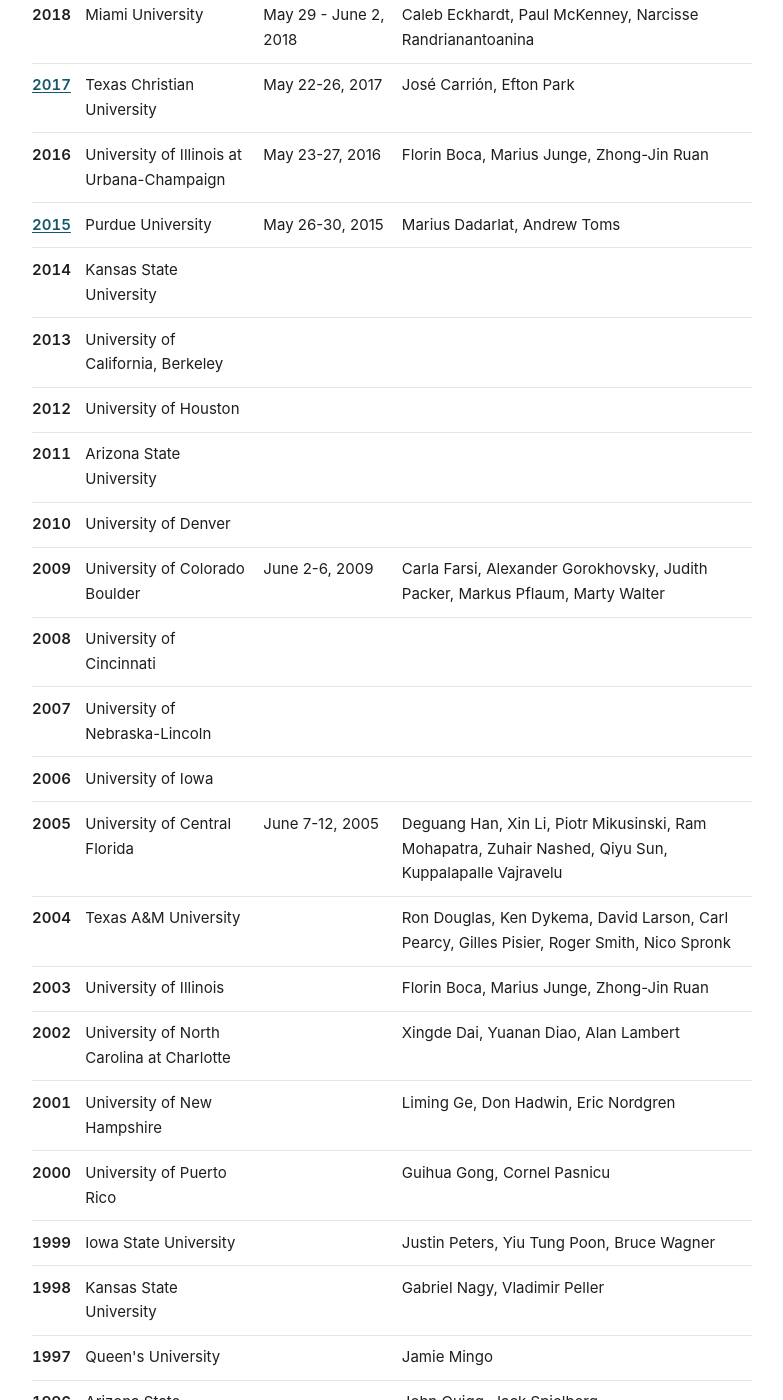
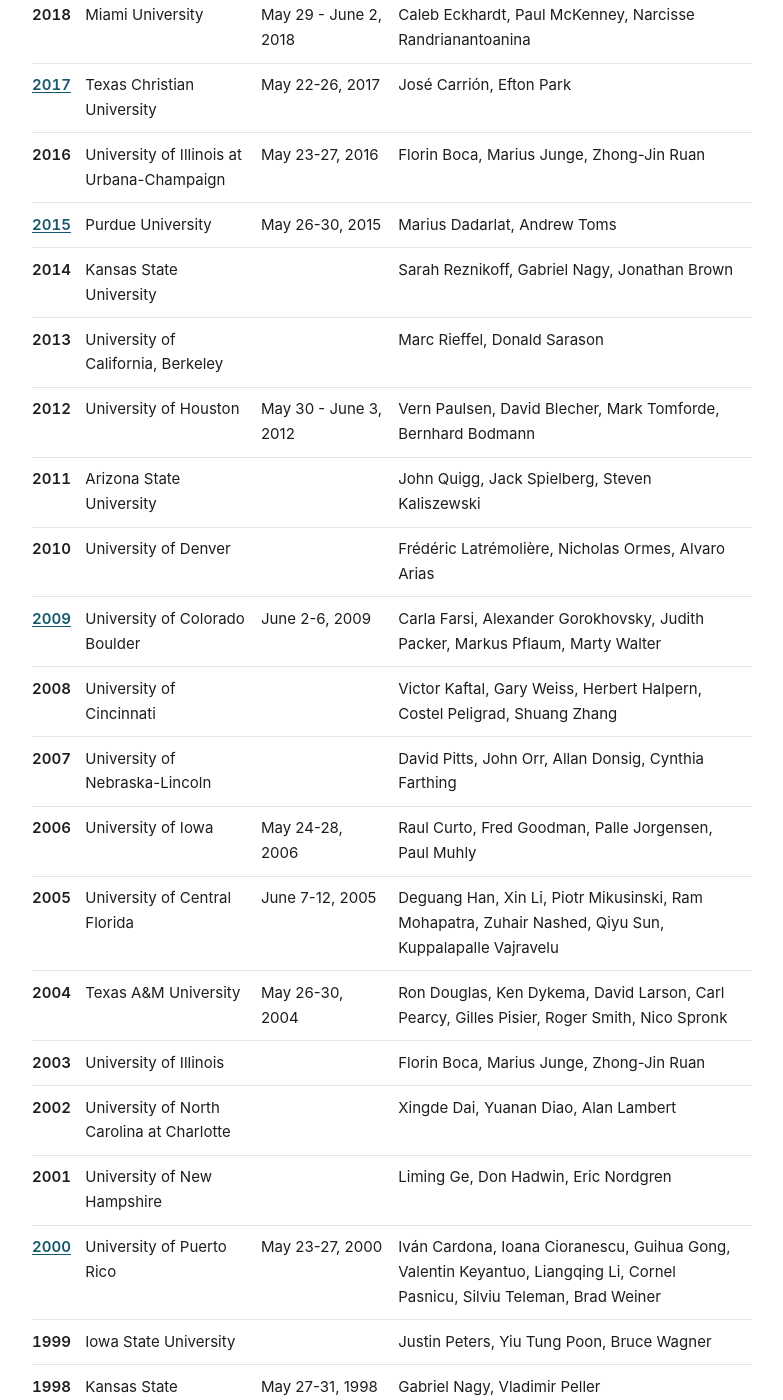
Before and after one commit to gpots-info/gpots-info.github.io, a Jekyll site: the page built from meetings.md, in a window 1280 px wide and 1400 px high, scrolled down 1001 px. Shown: the whole window, without its empty margins (248-1031 px from the left). Built offline with Jekyll 4.4.1, drawn with Linux system fonts in a browser that asks for light colours; some of the changed text lies outside the part shown.

Commit message:
Fill in organizers for every remaining year, plus dates for 1998, 2004, 2006 and 2012

```diff
--- a/_data/meetings.yml
+++ b/_data/meetings.yml
@@ -39,7 +39,7 @@
   host: University of Puerto Rico, Rio Piedras
   dates: October 20-24, 2025
   url: https://math.uprrp.edu/gpots-2025
-  organizers: [Iván Cardona, Guihua Gong, Valentin Keyantuo, Liangqin Li, Angel Román, Lin Shan, Alejandro Vélez]
+  organizers: [Iván Cardona, Guihua Gong, Valentin Keyantuo, Liangqing Li, Angel Román, Lin Shan, Alejandro Vélez]
 
 - year: 2024
   host: University of Nebraska-Lincoln
@@ -86,32 +86,43 @@
 
 - year: 2014
   host: Kansas State University
+  organizers: [Sarah Reznikoff, Gabriel Nagy, Jonathan Brown]
 
 - year: 2013
   host: University of California, Berkeley
+  organizers: [Marc Rieffel, Donald Sarason]
 
 - year: 2012
   host: University of Houston
+  dates: May 30 - June 3, 2012
+  organizers: [Vern Paulsen, David Blecher, Mark Tomforde, Bernhard Bodmann]
 
 - year: 2011
   host: Arizona State University
+  organizers: [John Quigg, Jack Spielberg, Steven Kaliszewski]
 
 - year: 2010
   host: University of Denver
+  organizers: [Frédéric Latrémolière, Nicholas Ormes, Alvaro Arias]
 
 - year: 2009
   host: University of Colorado Boulder
   dates: June 2-6, 2009
+  url: https://math.colorado.edu/gpots2009/
   organizers: [Carla Farsi, Alexander Gorokhovsky, Judith Packer, Markus Pflaum, Marty Walter]
 
 - year: 2008
   host: University of Cincinnati
+  organizers: [Victor Kaftal, Gary Weiss, Herbert Halpern, Costel Peligrad, Shuang Zhang]
 
 - year: 2007
   host: University of Nebraska-Lincoln
+  organizers: [David Pitts, John Orr, Allan Donsig, Cynthia Farthing]
 
 - year: 2006
   host: University of Iowa
+  dates: May 24-28, 2006
+  organizers: [Raul Curto, Fred Goodman, Palle Jorgensen, Paul Muhly]
 
 - year: 2005
   host: University of Central Florida
@@ -120,6 +131,7 @@
 
 - year: 2004
   host: Texas A&M University
+  dates: May 26-30, 2004
   organizers: [Ron Douglas, Ken Dykema, David Larson, Carl Pearcy, Gilles Pisier, Roger Smith, Nico Spronk]
 
 - year: 2003
@@ -136,7 +148,9 @@
 
 - year: 2000
   host: University of Puerto Rico
-  organizers: [Guihua Gong, Cornel Pasnicu]
+  dates: May 23-27, 2000
+  url: https://math.uprrp.edu/gpots-2000/
+  organizers: [Iván Cardona, Ioana Cioranescu, Guihua Gong, Valentin Keyantuo, Liangqing Li, Cornel Pasnicu, Silviu Teleman, Brad Weiner]
 
 - year: 1999
   host: Iowa State University
@@ -144,6 +158,7 @@
 
 - year: 1998
   host: Kansas State University
+  dates: May 27-31, 1998
   organizers: [Gabriel Nagy, Vladimir Peller]
 
 - year: 1997
```
